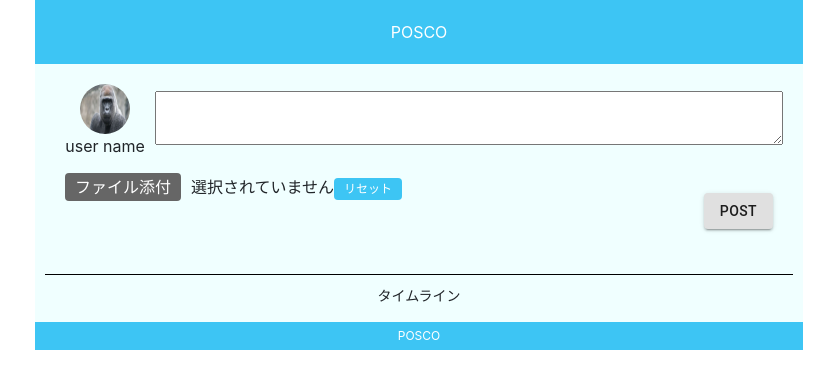
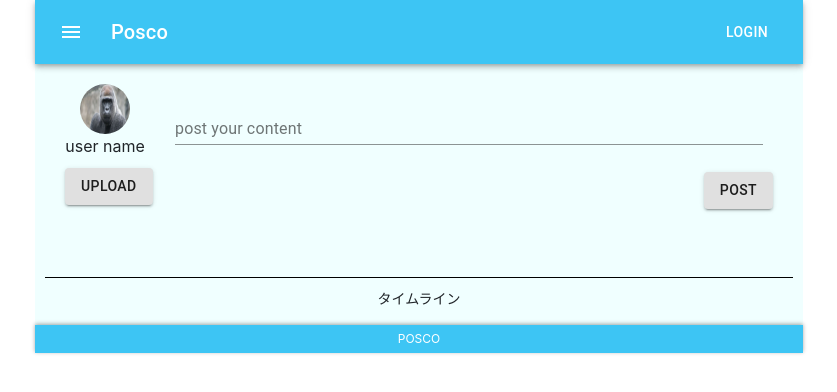
Before and after one commit to shun-syun-611/posco, a React (Create React App) app: page / in a window 1280 px wide. Shown: the top 392 px of the page, without its empty margins (221-1058 px from the left). Built offline with nearby package versions, Linux system fonts and the light colour scheme.

Commit message:
claen: material uiのコンポーネントでデザイン適用
header、PostArea、TimeLineのデザインをmaterial uiにて書き換え

```diff
--- a/package.json
+++ b/package.json
@@ -3,6 +3,9 @@
   "version": "0.1.0",
   "private": true,
   "dependencies": {
+    "@fortawesome/fontawesome-svg-core": "^6.1.1",
+    "@fortawesome/free-solid-svg-icons": "^6.1.1",
+    "@fortawesome/react-fontawesome": "^0.1.18",
     "@material-ui/core": "^4.12.4",
     "@material-ui/icons": "^4.11.2",
     "@testing-library/jest-dom": "^5.16.2",
--- a/src/App.module.scss
+++ b/src/App.module.scss
@@ -4,3 +4,6 @@
   margin: 0 auto;
   background-color: azure;
 }
+.app button {
+  outline: none;
+}
--- a/src/App.tsx
+++ b/src/App.tsx
@@ -1,72 +1,76 @@
-import React, { useState, useCallback } from 'react';
-import './reset.css'
-import classes from './App.module.scss'
-import PostArea from './components/PostArea/PostArea';
-import TimeLineArea from './components/TimeLineArea/TimeLineArea';
-import Header from './components/Header/Header';
-import Footer from './components/Footer/Footer';
-import image from './img/user.jpeg';
-import { useSelector, useDispatch } from 'react-redux';
-import { RootState } from './redux/store';
-import { addTodoAction, addFavoritesAction } from './redux/Todos/actions';
+import React, { useState, useCallback } from "react";
+import "./reset.css";
+import classes from "./App.module.scss";
+import PostArea from "./components/PostArea/PostArea";
+import TimeLineArea from "./components/TimeLineArea/TimeLineArea";
+import Header from "./components/Header/Header";
+import Footer from "./components/Footer/Footer";
+import image from "./img/user.jpeg";
+import { useSelector, useDispatch } from "react-redux";
+import { RootState } from "./redux/store";
+import { addTodoAction, addFavoritesAction } from "./redux/Todos/actions";
 
 function App() {
-
   // reduxを用いた状態管理
-  const todosState = useSelector( (state:RootState) => state.todos )
+  const todosState = useSelector((state: RootState) => state.todos);
   console.log(todosState.posts);
-
 
   const dispatch = useDispatch();
 
   const addTodos = () => {
     if (inputText !== "") {
-      dispatch(addTodoAction(inputText, fileUrl))
+      dispatch(addTodoAction(inputText, fileUrl));
       setInputText("");
       setFileUrl("");
+    } else {
+      alert("input something");
     }
-  }
+  };
 
-   const addFavorites = (id:number, favorites:number) => {
-      dispatch(addFavoritesAction(id, favorites))
-  }
-
+  const addFavorites = (id: number, favorites: number) => {
+    dispatch(addFavoritesAction(id, favorites));
+  };
 
   // reduxを用いた状態管理 ここまで
-
 
   // 投稿内容の入力
   const [inputText, setInputText] = useState("");
 
   console.log("通過して初期化されてる");
-const handleInputText = useCallback((e: React.ChangeEvent<HTMLTextAreaElement> | React.ChangeEvent<HTMLInputElement>) => {
+  const handleInputText = useCallback(
+    (
+      e:
+        | React.ChangeEvent<HTMLTextAreaElement>
+        | React.ChangeEvent<HTMLInputElement>
+    ) => {
       setInputText(e.target.value);
-}, [setInputText]);
+    },
+    [setInputText]
+  );
 
   // 投稿画像のプレビューの出力
   const [fileUrl, setFileUrl] = useState<string>("");
+
   const previewImage = (e: React.ChangeEvent<HTMLInputElement>) => {
     const imageFile = e.target.files![0];
     const imageUrl = URL.createObjectURL(imageFile);
     setFileUrl(imageUrl);
     // 同じ画像を選択してもイベントが発火するために最後にvalueを空にする
     e.target.value = "";
-}
+  };
 
   // 投稿画像の選択取消
   const resetSelectedFile = (e: React.MouseEvent<HTMLButtonElement>) => {
     e.preventDefault();
-  setInputText('');
-  setFileUrl('');
-}
+    setInputText("");
+    setFileUrl("");
+  };
 
   return (
     <div className={classes.app}>
-
       <Header />
 
       <main className={classes.main}>
-
         {/* 投稿エリア */}
         <PostArea
           handleInputText={handleInputText}
@@ -84,11 +88,9 @@ const resetSelectedFile = (e: React.MouseEvent<HTMLButtonElement>) => {
           todosState={todosState}
           addFavorites={addFavorites}
         />
-
       </main>
 
       <Footer />
-
     </div>
   );
 }
--- a/src/components/Footer/Footer.module.scss
+++ b/src/components/Footer/Footer.module.scss
@@ -5,4 +5,5 @@
   width: 100%;
   padding: 5px 0;
   text-align: center;
+  box-shadow: 0px -1px 4px 0px #00000059;
 }
--- a/src/components/Header/Header.module.scss
+++ /dev/null
@@ -1,7 +0,0 @@
-.header {
-  color: white;
-  background-color: #3dc5f4;
-  width: 100%;
-  padding: 20px 0;
-  text-align: center;
-}
--- a/src/components/Header/Header.tsx
+++ b/src/components/Header/Header.tsx
@@ -1,13 +1,56 @@
-import React from 'react';
-import classes from './Header.module.scss';
+import { createStyles, makeStyles, Theme } from "@material-ui/core/styles";
+import AppBar from "@material-ui/core/AppBar";
+import Toolbar from "@material-ui/core/Toolbar";
+import Typography from "@material-ui/core/Typography";
+import Button from "@material-ui/core/Button";
+import IconButton from "@material-ui/core/IconButton";
+import MenuIcon from "@material-ui/icons/Menu";
 
-const Header:React.VFC = () => {
+const useStyles = makeStyles((theme: Theme) =>
+  createStyles({
+    root: {
+      flexGrow: 1,
+    },
+    Appbar: {
+      backgroundColor: "#3dc5f4",
+    },
+    menuButton: {
+      marginRight: theme.spacing(2),
+    },
+    title: {
+      flexGrow: 1,
+    },
+  })
+);
 
-    return (
-    <header className={classes.header}>POSCO</header>
-    )
+const Header: React.VFC = () => {
+  const classes = useStyles();
+  const isLogin: boolean = false;
 
-}
-
+  return (
+    <div className={classes.root}>
+      <AppBar position="static" className={classes.Appbar}>
+        <Toolbar>
+          <IconButton
+            edge="start"
+            className={classes.menuButton}
+            color="inherit"
+            aria-label="menu"
+          >
+            <MenuIcon />
+          </IconButton>
+          <Typography variant="h6" className={classes.title}>
+            Posco
+          </Typography>
+          {isLogin ? (
+            <Button color="inherit">Logout</Button>
+          ) : (
+            <Button color="inherit">Login</Button>
+          )}
+        </Toolbar>
+      </AppBar>
+    </div>
+  );
+};
 
 export default Header;
--- a/src/components/PostArea/PostArea.module.scss
+++ b/src/components/PostArea/PostArea.module.scss
@@ -29,31 +29,14 @@
 }
 .inputTextArea {
   width: 100%;
+  padding: 0 20px;
 }
 .inputText {
   width: 100%;
 }
-.inputFileLabel {
-  display: inline;
-  position: relative;
-  background: #666;
-  color: #fff;
-  font-size: 16px;
-  padding: 4px 10px;
-  border-radius: 4px;
-  transition: all 0.3s;
-  margin-right: 10px;
-  &:hover {
-    opacity: 0.7;
-  }
-}
-.inputFile {
-  position: absolute;
-  left: 0;
-  top: 0;
-  opacity: 0;
-  width: 100%;
-  height: 100%;
+.inputFileButtonArea {
+  display: flex;
+  flex-direction: column;
 }
 .resetButton {
   font-size: 12px;
@@ -73,7 +56,7 @@
 }
 .inputFilePreview {
   width: 35%;
-  height: auto;
+  max-width: 100%;
   margin: 10px;
 }
 .inputFileImage {
@@ -91,3 +74,8 @@
     outline: none;
   }
 }
+
+// material ui調整
+.postArea button {
+  outline: none;
+}
--- a/src/components/PostArea/PostArea.tsx
+++ b/src/components/PostArea/PostArea.tsx
@@ -1,21 +1,36 @@
-import React, {memo, useContext} from 'react'
-import classes from './PostArea.module.scss'
-import { Button } from '@material-ui/core'
+import React, { memo } from "react";
+import classes from "./PostArea.module.scss";
+import { Button, styled } from "@material-ui/core";
+import TextField from "@material-ui/core/TextField";
 
+const Input = styled("input")({
+  display: "none",
+});
 
 type Props = {
-  handleInputText: (e: React.ChangeEvent<HTMLTextAreaElement> | React.ChangeEvent<HTMLInputElement>) => void;
+  handleInputText: (
+    e:
+      | React.ChangeEvent<HTMLTextAreaElement>
+      | React.ChangeEvent<HTMLInputElement>
+  ) => void;
   inputText: string;
   previewImage: (e: React.ChangeEvent<HTMLInputElement>) => void;
   resetSelectedFile: (e: React.MouseEvent<HTMLButtonElement>) => void;
   fileUrl: string;
   image: string;
   addTodos: () => void;
-}
+};
 
-const PostArea:React.VFC<Props> = memo((props) => {
-
-  const {handleInputText ,inputText ,previewImage ,resetSelectedFile,fileUrl ,image,addTodos} = props;
+const PostArea: React.VFC<Props> = memo((props) => {
+  const {
+    handleInputText,
+    inputText,
+    previewImage,
+    resetSelectedFile,
+    fileUrl,
+    image,
+    addTodos,
+  } = props;
   console.log("PostArea通過");
 
   return (
@@ -23,34 +38,60 @@ const PostArea:React.VFC<Props> = memo((props) => {
       <form className={classes.inputAndPostArea}>
         <div className={classes.userAndInputArea}>
           <div className={classes.userArea}>
-                        <img src={image} className={classes.userImage} alt=""/>
+            <img src={image} className={classes.userImage} alt="" />
             <p className={classes.userName}>user name</p>
           </div>
           <div className={classes.inputTextArea}>
-                        <textarea onChange={handleInputText} className={classes.inputText} value={inputText}/>
+            <TextField
+              id="outlined-multiline-flexible"
+              label="post your content"
+              multiline
+              maxRows={4}
+              onChange={handleInputText}
+              className={classes.inputText}
+              value={inputText}
+            />
           </div>
         </div>
         <div className={classes.postArea}>
           <div className={classes.inputFileArea}>
-                        <label className={classes.inputFileLabel}>
-                          <input className={classes.inputFile} type="file" accept="image/*" onChange={previewImage}/>
-                            ファイル添付
+            <div className={classes.inputFileButtonArea}>
+              {fileUrl === "" ? (
+                <label htmlFor="contained-button-file">
+                  <Input
+                    accept="image/*"
+                    id="contained-button-file"
+                    multiple
+                    type="file"
+                    onChange={previewImage}
+                  />
+                  <Button variant="contained" component="span">
+                    Upload
+                  </Button>
                 </label>
-                        {/* ここは、ファイル添付の状態によって、出しわける予定 */}
-                        <span className={classes.inputFileAttention}>選択されていません</span>
-                        <button className={classes.resetButton} onClick={resetSelectedFile}>リセット</button>
+              ) : (
+                <Button
+                  variant="contained"
+                  size="small"
+                  onClick={resetSelectedFile}
+                >
+                  RESET
+                </Button>
+              )}
+            </div>
+          </div>
+
+          <Button variant="contained" onClick={() => addTodos()}>
+            POST
+          </Button>
+        </div>
+
         <div className={classes.inputFilePreview}>
           <img className={classes.inputFileImage} alt="" src={fileUrl} />
         </div>
-                    </div>
-                    {/* <div className={classes.postBottunArea}>
-                      <button onClick={postInputText} className={classes.postBottun}>POST</button>
-                    </div> */}
-                     <Button variant="contained" onClick={() => addTodos()}>POST</Button>
-                </div>
       </form>
     </div>
-  )
+  );
 });
 
-export default PostArea
+export default PostArea;
--- a/src/reset.css
+++ b/src/reset.css
@@ -92,6 +92,7 @@ ol,
 ul {
   margin-top: 0;
   margin-bottom: 1rem;
+  padding-left: 0;
 }
 
 ol ol,
```
Also changed, not shown: src/components/TimeLineArea/TimeLineArea.module.scss (+23 -79 lines), src/components/TimeLineArea/TimeLineArea.tsx (+87 -22 lines), 1 other file (tests, documents, lock files or other folders). Lines whose indentation alone changed are shown as unchanged.
